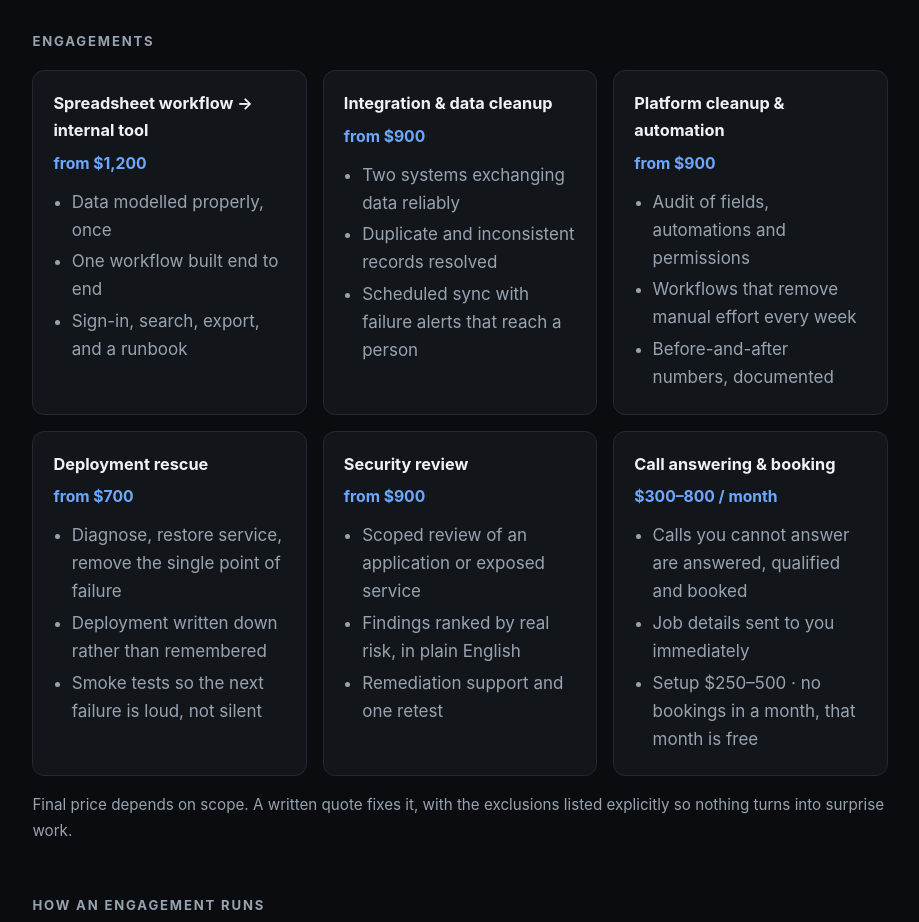
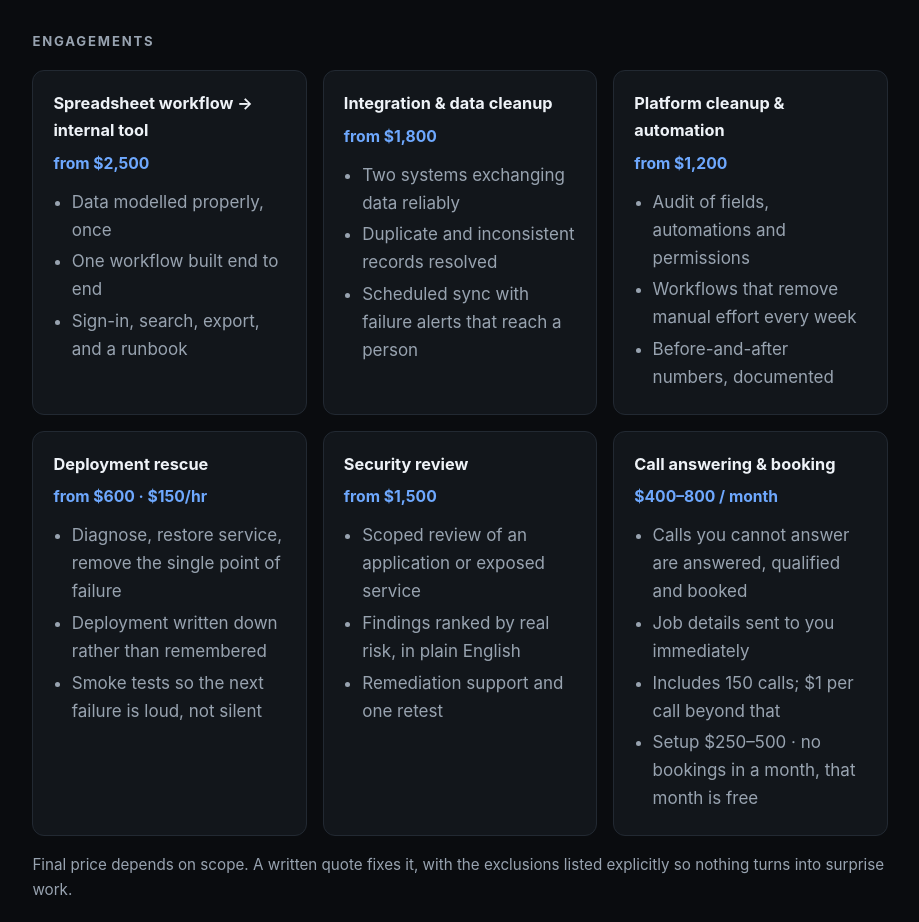
Before and after one commit to MarcoFernstaedt/engineering-services, a plain HTML site: page index.html in a window 1280 px wide. Shown: the part 460-1382 px from the top of the page, without its empty margins (180-1099 px from the left). Drawn offline with Linux system fonts and the light colour scheme.

Commit message:
Reprice from evidence: floors raised to market-informed levels; call-cap pricing on the answering service

```diff
--- a/index.html
+++ b/index.html
@@ -65,7 +65,7 @@
   <div class="grid">
     <div class="card">
       <h3>Spreadsheet workflow → internal tool</h3>
-      <div class="price">from $1,200</div>
+      <div class="price">from $2,500</div>
       <ul>
         <li>Data modelled properly, once</li>
         <li>One workflow built end to end</li>
@@ -74,7 +74,7 @@
     </div>
     <div class="card">
       <h3>Integration &amp; data cleanup</h3>
-      <div class="price">from $900</div>
+      <div class="price">from $1,800</div>
       <ul>
         <li>Two systems exchanging data reliably</li>
         <li>Duplicate and inconsistent records resolved</li>
@@ -83,7 +83,7 @@
     </div>
     <div class="card">
       <h3>Platform cleanup &amp; automation</h3>
-      <div class="price">from $900</div>
+      <div class="price">from $1,200</div>
       <ul>
         <li>Audit of fields, automations and permissions</li>
         <li>Workflows that remove manual effort every week</li>
@@ -92,7 +92,7 @@
     </div>
     <div class="card">
       <h3>Deployment rescue</h3>
-      <div class="price">from $700</div>
+      <div class="price">from $600 · $150/hr</div>
       <ul>
         <li>Diagnose, restore service, remove the single point of failure</li>
         <li>Deployment written down rather than remembered</li>
@@ -101,7 +101,7 @@
     </div>
     <div class="card">
       <h3>Security review</h3>
-      <div class="price">from $900</div>
+      <div class="price">from $1,500</div>
       <ul>
         <li>Scoped review of an application or exposed service</li>
         <li>Findings ranked by real risk, in plain English</li>
@@ -110,10 +110,11 @@
     </div>
     <div class="card">
       <h3>Call answering &amp; booking</h3>
-      <div class="price">$300–800 / month</div>
+      <div class="price">$400–800 / month</div>
       <ul>
         <li>Calls you cannot answer are answered, qualified and booked</li>
         <li>Job details sent to you immediately</li>
+        <li>Includes 150 calls; $1 per call beyond that</li>
         <li>Setup $250–500 · no bookings in a month, that month is free</li>
       </ul>
     </div>
```
